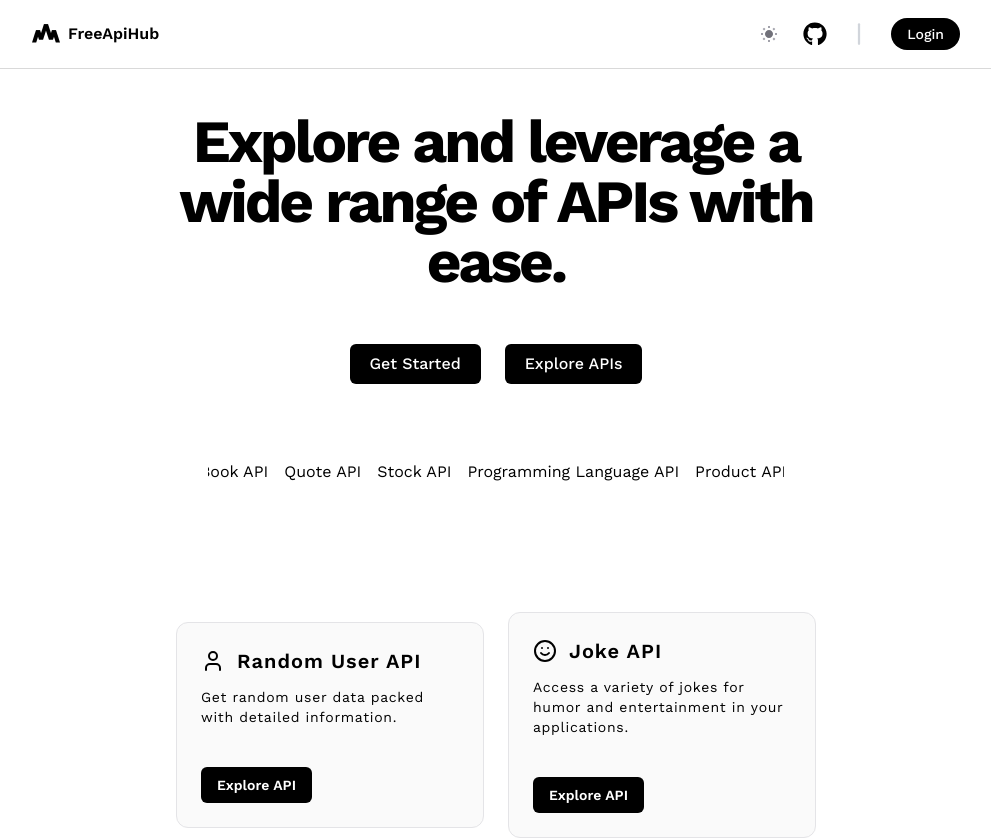
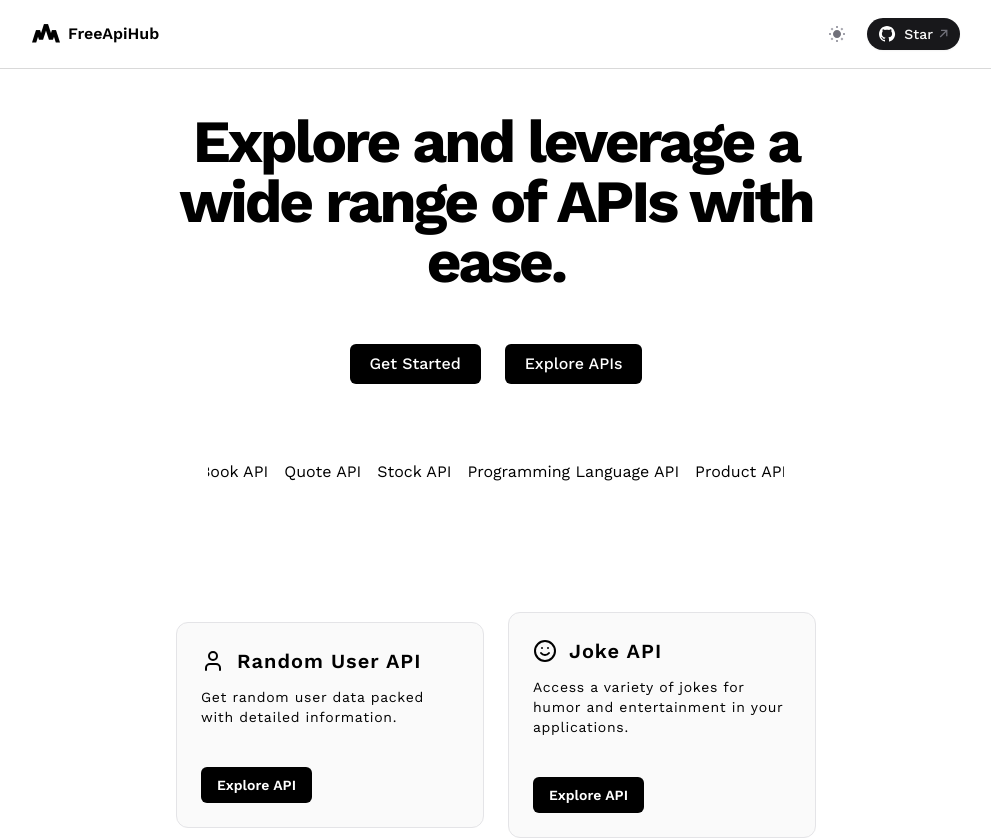
Before and after one commit to rehan-adi/FreeApiHub, a Next.js app in the folder apps/freeapihub-docs/: page / in a window 1280 px wide. Shown: the top 838 px of the page, without its empty margins (144-1135 px from the left). Built offline with nearby package versions, Linux system fonts and the light colour scheme; no server answers.

Commit message:
Update Navbar UI

```diff
--- a/apps/freeapihub-docs/components/Navbar.tsx
+++ b/apps/freeapihub-docs/components/Navbar.tsx
@@ -1,22 +1,12 @@
 "use client";
 
-import Link from "next/link";
-import { useState } from "react";
 import ThemeToggle from "./ThemeToggle";
-import { signOut } from "next-auth/react";
-import { FaGithub } from "react-icons/fa";
-import { useSession } from "next-auth/react";
-import { Button } from "@/components/ui/button";
-import { PiLineVerticalBold } from "react-icons/pi";
 
 const Navbar = () => {
-  const { data: session } = useSession();
-  const [open, setOpen] = useState(false);
-
   return (
     <>
-      <nav className="md:py-4 py-3.5 flex justify-between fixed top-0 z-50 w-full border-b dark:border-white dark:border-opacity-10 border-black border-opacity-15 backdrop-blur items-center md:px-44 px-5">
-        <span className="flex justify-between text-black dark:text-white text-base font-semibold items-center">
+      <nav className="py-4 flex justify-between fixed top-0 z-50 w-full border-b dark:border-white dark:border-opacity-10 border-black border-opacity-15 backdrop-blur items-center md:px-44 px-5">
+        <span className="flex justify-between text-black dark:text-white md:text-base text-sm font-semibold items-center">
           <svg
             fill="currentColor"
             className="h-7 w-7 mr-2 inline-block"
@@ -31,141 +21,36 @@ const Navbar = () => {
           </svg>
           FreeApiHub
         </span>
-        <div className="flex justify-center items-center gap-3">
-          <div className="flex justify-between items-center gap-2">
-            <ThemeToggle  />
-            <Link
-              href="https://github.com/rehan-adi/FreeApiHub"
-              target="_blank"
-              rel="noopener noreferrer"
-              className="hidden md:flex"
-            >
-              <div className="px-2 py-1.5 rounded-md dark:hover:bg-neutral-800 cursor-pointer hover:bg-gray-200">
-                <FaGithub className="text-black text-2xl dark:text-white" />
-              </div>
-            </Link>
-          </div>
-          <div className="mr-2 hidden md:block">
-            <PiLineVerticalBold className="text-2xl dark:text-zinc-700 text-gray-300" />
-          </div>
-          <div className="hidden md:block">
-            {session?.user ? (
-              <button
-                onClick={() => signOut()}
-                className="px-3 py-1.5 bg-black dark:bg-white text-sm font-medium text-white dark:text-black rounded-full"
-              >
-                Logout
-              </button>
-            ) : (
-              <Link href="/signin">
-                <button className="px-4 py-1.5 bg-black dark:bg-white text-sm font-medium text-white dark:text-black rounded-full">
-                  Login
-                </button>
-              </Link>
-            )}
-          </div>
-          {/* Sidebar Toggle Button */}
-          <Button
-            className="group flex md:hidden"
-            variant="outline"
-            size="icon"
-            onClick={() => setOpen((prevState) => !prevState)}
-            aria-expanded={open}
-            aria-label={open ? "Close menu" : "Open menu"}
+        <div className="flex justify-between items-center gap-3">
+          <ThemeToggle />
+          <a
+            className="inline-flex h-8 items-center justify-center whitespace-nowrap rounded-full bg-primary px-3 py-2 text-sm font-medium text-primary-foreground shadow-sm shadow-black/5 ring-offset-background transition-shadow hover:bg-primary/90 focus-visible:outline-none focus-visible:ring-2 focus-visible:ring-ring/70 focus-visible:ring-offset-2 disabled:pointer-events-none disabled:opacity-50"
+            href="https://github.com/rehan-adi/FreeApiHub"
+            target="_blank"
           >
             <svg
-              className="pointer-events-none dark:text-white text-black"
-              width={16}
-              height={16}
-              viewBox="0 0 24 24"
+              className="mr-2 fill-current text-white dark:text-black"
+              xmlns="http://www.w3.org/2000/svg"
+              width="17"
+              height="16"
+              aria-hidden="true"
+              role="presentation"
+            >
+              <path d="M8 0C3.6 0 0 3.6 0 8c0 3.5 2.3 6.5 5.5 7.6.4.1.5-.2.5-.4v-1.4c-2.2.5-2.7-1-2.7-1-.4-.9-.9-1.2-.9-1.2-.7-.5.1-.5.1-.5.8.1 1.2.8 1.2.8.7 1.3 1.9.9 2.3.7.1-.5.3-.9.5-1.1-1.8-.2-3.6-.9-3.6-4 0-.9.3-1.6.8-2.1-.1-.2-.4-1 .1-2.1 0 0 .7-.2 2.2.8.6-.2 1.3-.3 2-.3s1.4.1 2 .3c1.5-1 2.2-.8 2.2-.8.4 1.1.2 1.9.1 2.1.5.6.8 1.3.8 2.1 0 3.1-1.9 3.7-3.7 3.9.3.4.6.9.6 1.6v2.2c0 .2.1.5.6.4 3.2-1.1 5.5-4.1 5.5-7.6C16 3.6 12.4 0 8 0Z" />
+            </svg>
+            <span className="text-primary-foreground">Star</span>
+            <svg
+              className="-mt-0.5 ml-1.5 fill-current text-muted-foreground"
+              xmlns="http://www.w3.org/2000/svg"
+              width="9"
+              height="9"
               fill="none"
-              stroke="currentColor"
-              strokeWidth="2"
-              strokeLinecap="round"
-              strokeLinejoin="round"
-              xmlns="http://www.w3.org/2000/svg"
             >
-              <path
-                d="M4 12L20 12"
-                className="origin-center -translate-y-[7px] transition-all duration-300 [transition-timing-function:cubic-bezier(.5,.85,.25,1.1)] group-aria-expanded:translate-x-0 group-aria-expanded:translate-y-0 group-aria-expanded:rotate-[315deg]"
-              />
-              <path
-                d="M4 12H20"
-                className="origin-center transition-all duration-300 [transition-timing-function:cubic-bezier(.5,.85,.25,1.8)] group-aria-expanded:rotate-45"
-              />
-              <path
-                d="M4 12H20"
-                className="origin-center translate-y-[7px] transition-all duration-300 [transition-timing-function:cubic-bezier(.5,.85,.25,1.1)] group-aria-expanded:translate-y-0 group-aria-expanded:rotate-[135deg]"
-              />
+              <path d="M1.65 8.514.74 7.6l5.514-5.523H2.028l.01-1.258h6.388v6.394H7.16l.01-4.226L1.65 8.514Z"></path>
             </svg>
-          </Button>
+          </a>
         </div>
       </nav>
-
-      {/* Sidebar Component */}
-      <div
-         className={`fixed top-20 transition-transform duration-300 transform z-50 md:w-full w-[90%] px-5 py-6 rounded-xl border dark:border-opacity-15 border-opacity-25 dark:border-white border-black shadow-lg bg-white dark:bg-[#141312] ${
-          open ? "right-[50%] translate-x-[50%]" : "right-0 translate-x-full"
-        } md:hidden`}
-      >
-        <div className="p-2">
-          <div className="flex justify-between items-center">
-            <span className="flex justify-between text-black dark:text-white text-base font-semibold items-center">
-              <svg
-                fill="currentColor"
-                className="h-7 w-7 mr-2 inline-block"
-                viewBox="-100 -100 200 200"
-              >
-                <path d="M70 60L42-27h30l28 87z"></path>
-                <path d="M20.42 40.054L42-27h30L50.42 40.054z"></path>
-                <path d="M20.42 40.054L-15-70h30L50.42 40.054z"></path>
-                <path d="M-50.42 40.054L-15-70h30L-20.42 40.054z"></path>
-                <path d="M-50.42 40.054L-72-27h30l21.58 67.054z"></path>
-                <path d="M-100 60l28-87h30l-28 87z"></path>
-              </svg>
-              FreeApiHub1
-            </span>
-            <div className="">
-              <Link
-                href="https://github.com/rehan-adi/FreeApiHub"
-                target="_blank"
-                rel="noopener noreferrer"
-              >
-                <div className="px-2 py-1.5 rounded-md dark:hover:bg-neutral-800 cursor-pointer hover:bg-gray-200">
-                  <FaGithub className="text-black text-2xl dark:text-white" />
-                </div>
-              </Link>
-            </div>
-          </div>
-          <div className="flex flex-col mt-16 gap-3">
-            {/* <div className="mb-6">
-              <Link
-                href="https://github.com/rehan-adi/FreeApiHub"
-                target="_blank"
-                rel="noopener noreferrer"
-              >
-                <div className="px-2 py-1.5 rounded-md dark:hover:bg-neutral-800 cursor-pointer hover:bg-gray-200">
-                  <FaGithub className="text-black text-2xl dark:text-white" />
-                </div>
-              </Link>
-            </div> */}
-            {session?.user ? (
-              <button
-                onClick={() => signOut()}
-                className="px-3 py-3 dark:bg-white w-full bg-black text-sm font-semibold dark:text-black text-white rounded-full"
-              >
-                Logout
-              </button>
-            ) : (
-              <Link href="/signin">
-                <button className="px-3 py-3 w-full dark:bg-white bg-black text-sm font-semibold dark:text-black text-white rounded-full">
-                  Login
-                </button>
-              </Link>
-            )}
-          </div>
-        </div>
-      </div>
     </>
   );
 };
```
